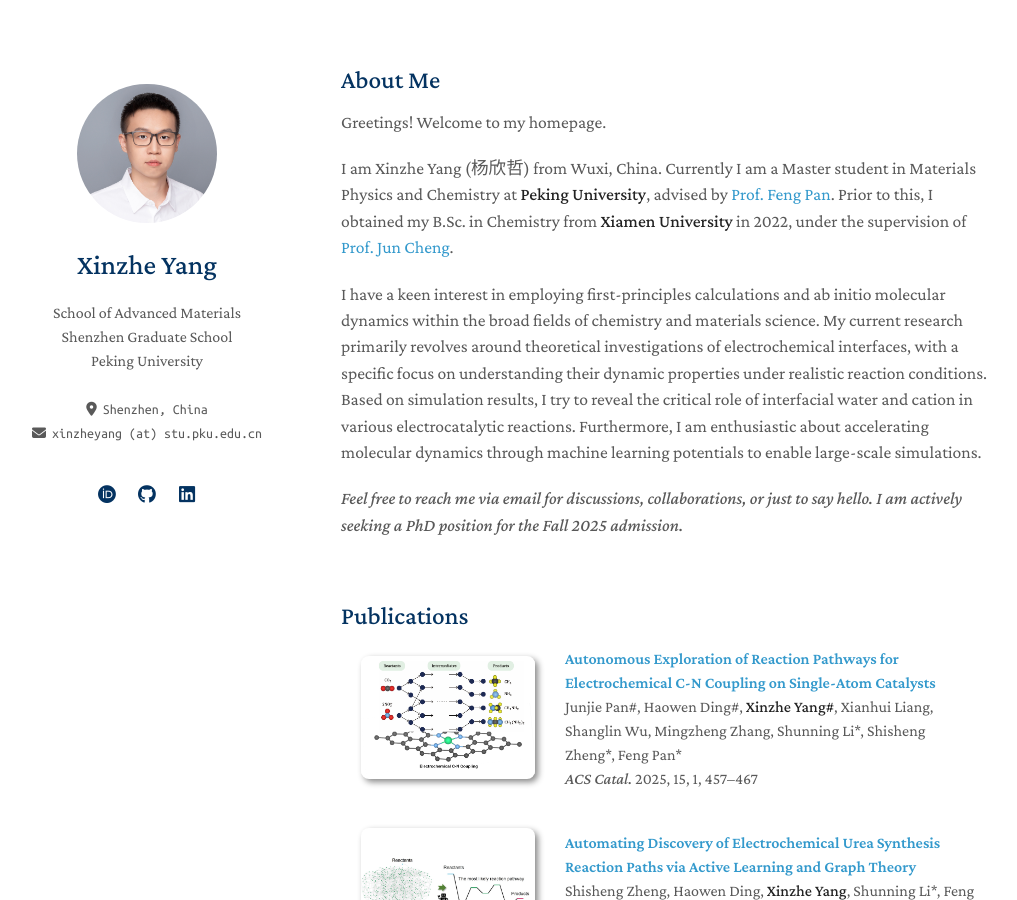
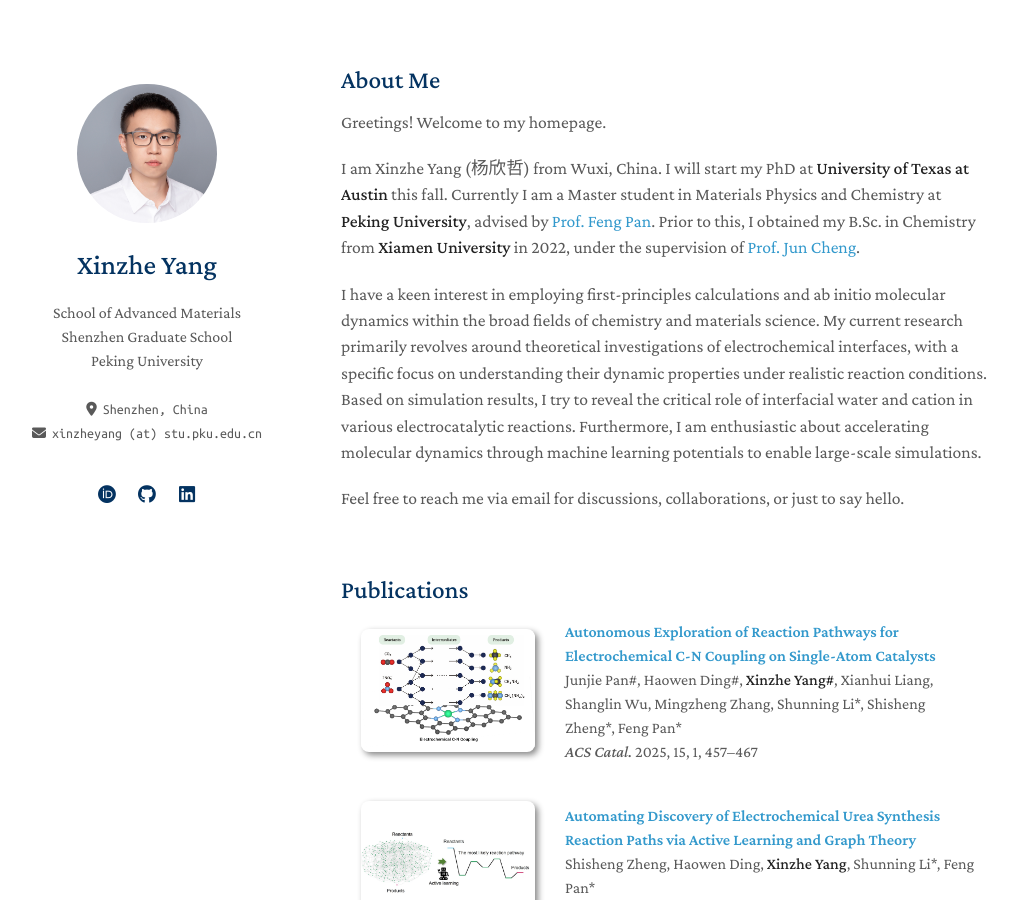
Before and after one commit to xzyang99/xzyang99.github.io, a Jekyll site: the page built from index.md, in a window 1280 px wide and 900 px high. Shown: the whole window, without its empty margins (129-1146 px from the left). Built offline with Jekyll 4.4.1, drawn with Linux system fonts in a browser that asks for light colours; a style sheet for code colours, icons or effects is not loaded; our own code applies the rules of GitHub Pages for plain Markdown files.

Commit message:
Update index.md

```diff
--- a/index.md
+++ b/index.md
@@ -6,11 +6,11 @@ layout: homepage
 
 <p style="font-size:110%;">Greetings! Welcome to my homepage.</p>
 
-<p style="font-size:110%;">I am Xinzhe Yang (杨欣哲) from Wuxi, China. Currently I am a Master student in Materials Physics and Chemistry at <strong>Peking University</strong>, advised by <a href="http://en.pkusam.cn/">Prof. Feng Pan</a>. Prior to this, I obtained my B.Sc. in Chemistry from <strong>Xiamen University</strong> in 2022, under the supervision of <a href="https://www.cheng-group.net/">Prof. Jun Cheng</a>.</p>
+<p style="font-size:110%;">I am Xinzhe Yang (杨欣哲) from Wuxi, China. I will start my PhD at <strong>University of Texas at Austin</strong> this fall. Currently I am a Master student in Materials Physics and Chemistry at <strong>Peking University</strong>, advised by <a href="http://en.pkusam.cn/">Prof. Feng Pan</a>. Prior to this, I obtained my B.Sc. in Chemistry from <strong>Xiamen University</strong> in 2022, under the supervision of <a href="https://www.cheng-group.net/">Prof. Jun Cheng</a>.</p>
 
 <p style="font-size:110%;">I have a keen interest in employing first-principles calculations and ab initio molecular dynamics within the broad fields of chemistry and materials science. My current research primarily revolves around theoretical investigations of electrochemical interfaces, with a specific focus on understanding their dynamic properties under realistic reaction conditions. Based on simulation results, I try to reveal the critical role of interfacial water and cation in various electrocatalytic reactions. Furthermore, I am enthusiastic about accelerating molecular dynamics through machine learning potentials to enable large-scale simulations.</p>
 
-<p style="font-size:110%;"><em>Feel free to reach me via email for discussions, collaborations, or just to say hello. I am actively seeking a PhD position for the Fall 2025 admission.</em></p>
+<p style="font-size:110%;">Feel free to reach me via email for discussions, collaborations, or just to say hello.</p>
 
 <p><br></p>
 
```
